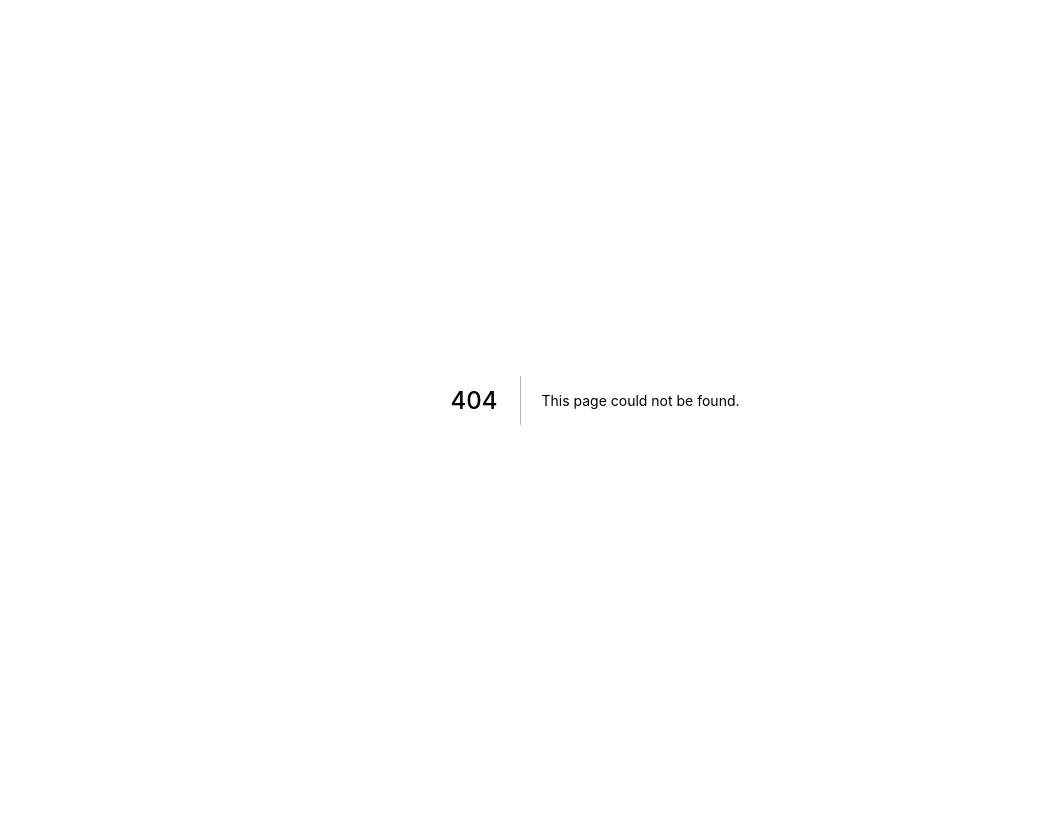
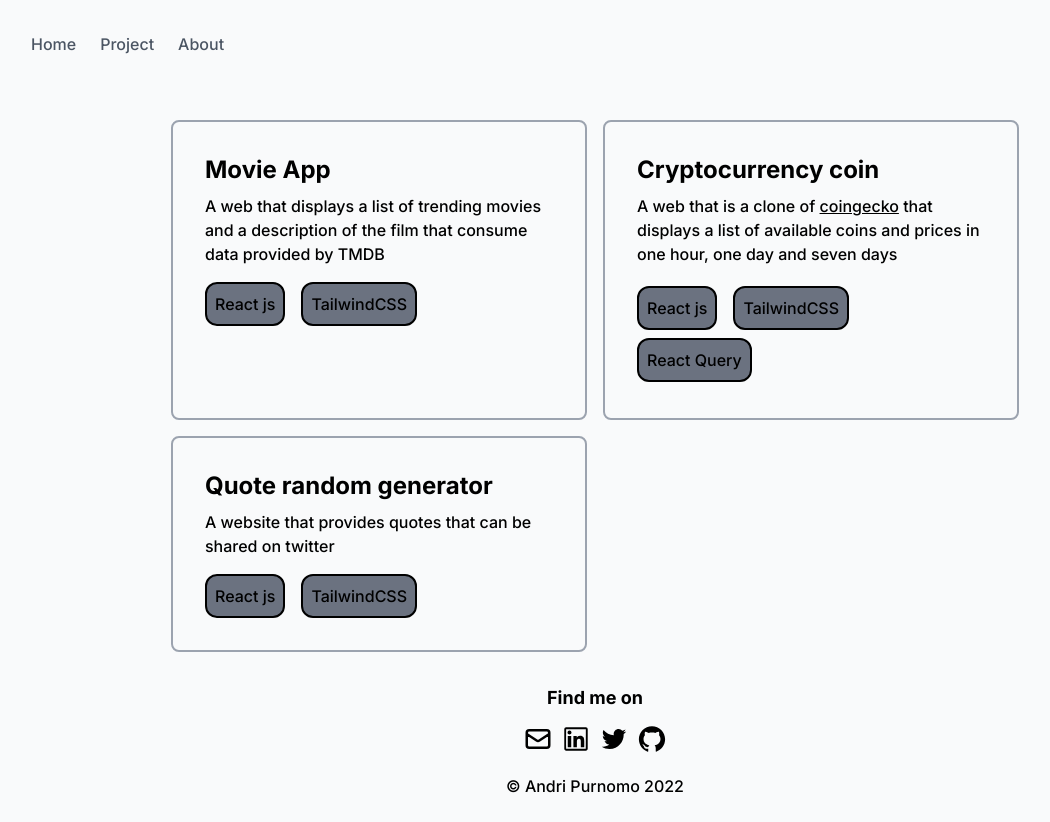
Before and after one commit to AndriP8/andripurnomo.com, a Next.js app: page /project in a window 1280 px wide. Before the commit this address had no page. Shown: the whole page, without its empty margins (45-1095 px from the left). Before the commit the page ends 800 px from the top, so only its background shows below. Built offline with nearby package versions, Linux system fonts and the light colour scheme.

Commit message:
add page Project

```diff
--- /dev/null
+++ b/pages/project.tsx
@@ -0,0 +1,65 @@
+import Layout from "layout";
+
+const project = () => {
+  return (
+    <Layout>
+      <div className="h-auto w-full mt-28 px-4 sm:px-8 md:px-52">
+        <div className="grid grid-cols-2 auto-rows-auto">
+          <div className="border-2 rounded-lg py-8 px-8 m-2 border-gray-400">
+            <h2 className="font-semibold">Movie App</h2>
+            <p className="pt-2 pb-4">
+              A web that displays a list of trending movies and a description of
+              the film that consume data provided by TMDB{" "}
+            </p>
+            <div className="flex items-center justify-start flex-wrap">
+              <p className="p-2 mr-4 border-2 rounded-xl border-black bg-gray-500">
+                React js
+              </p>
+              <p className="p-2 mr-4 border-2 rounded-xl border-black bg-gray-500">
+                TailwindCSS
+              </p>
+            </div>
+          </div>
+          <div className="border-2 rounded-lg py-8 px-8 m-2 border-gray-400">
+            <h2 className="font-semibold">Cryptocurrency coin</h2>
+            <p className="pt-2 pb-4">
+              A web that is a clone of{" "}
+              <a href="https://www.coingecko.com/" className="underline">
+                coingecko
+              </a>{" "}
+              that displays a list of available coins and prices in one hour,
+              one day and seven days
+            </p>
+            <div className="flex items-center justify-start flex-wrap">
+              <p className="p-2 mr-4 my-1 border-2 rounded-xl border-black bg-gray-500">
+                React js
+              </p>
+              <p className="p-2 mr-4 my-1 border-2 rounded-xl border-black bg-gray-500">
+                TailwindCSS
+              </p>
+              <p className="p-2 mr-4 my-1 border-2 rounded-xl border-black bg-gray-500">
+                React Query
+              </p>
+            </div>
+          </div>
+          <div className="border-2 rounded-lg py-8 px-8 m-2 border-gray-400">
+            <h2 className="font-semibold">Quote random generator</h2>
+            <p className="pt-2 pb-4">
+              A website that provides quotes that can be shared on twitter
+            </p>
+            <div className="flex items-center justify-start flex-wrap">
+              <p className="p-2 mr-4 border-2 rounded-xl border-black bg-gray-500">
+                React js
+              </p>
+              <p className="p-2 mr-4 border-2 rounded-xl border-black bg-gray-500">
+                TailwindCSS
+              </p>
+            </div>
+          </div>
+        </div>
+      </div>
+    </Layout>
+  );
+};
+
+export default project;
```
